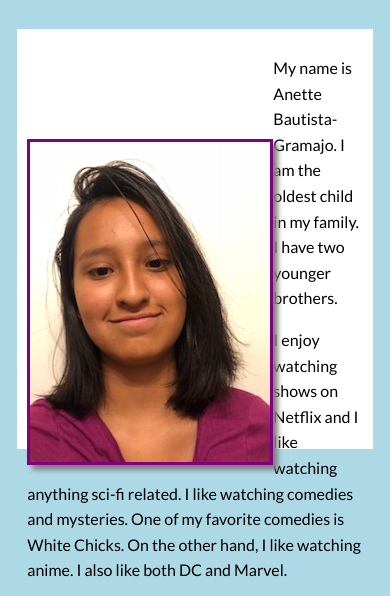
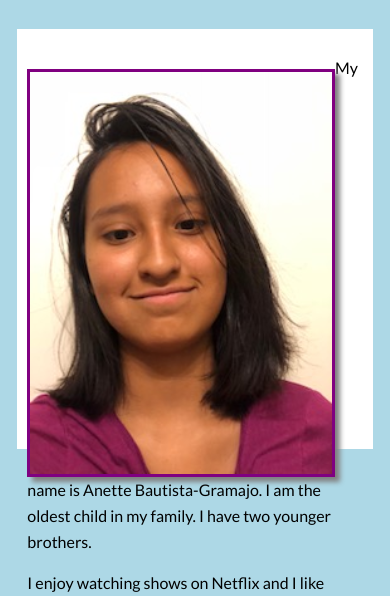
Before and after one commit to anettebautista/anettebautista.github.io, a plain HTML site: page about.html in a window 390 px wide. Shown: the part 176-772 px from the top of the page. Drawn offline with Linux system fonts and the light colour scheme.

Commit message:
initial commit

```diff
--- a/about.css
+++ b/about.css
@@ -10,9 +10,13 @@
 	#Anettepic {
 	-webkit-transform: rotate(0deg);
 	transform: rotate(0deg);
-	margin-top: 100px;
+	margin-top: 30px;
 	border: purple 3px solid;
 	box-shadow: 5px 5px 5px grey;
+	width: 90%;
+	}
+	#page_title_text {
+
 	}
 }
 /*
```
